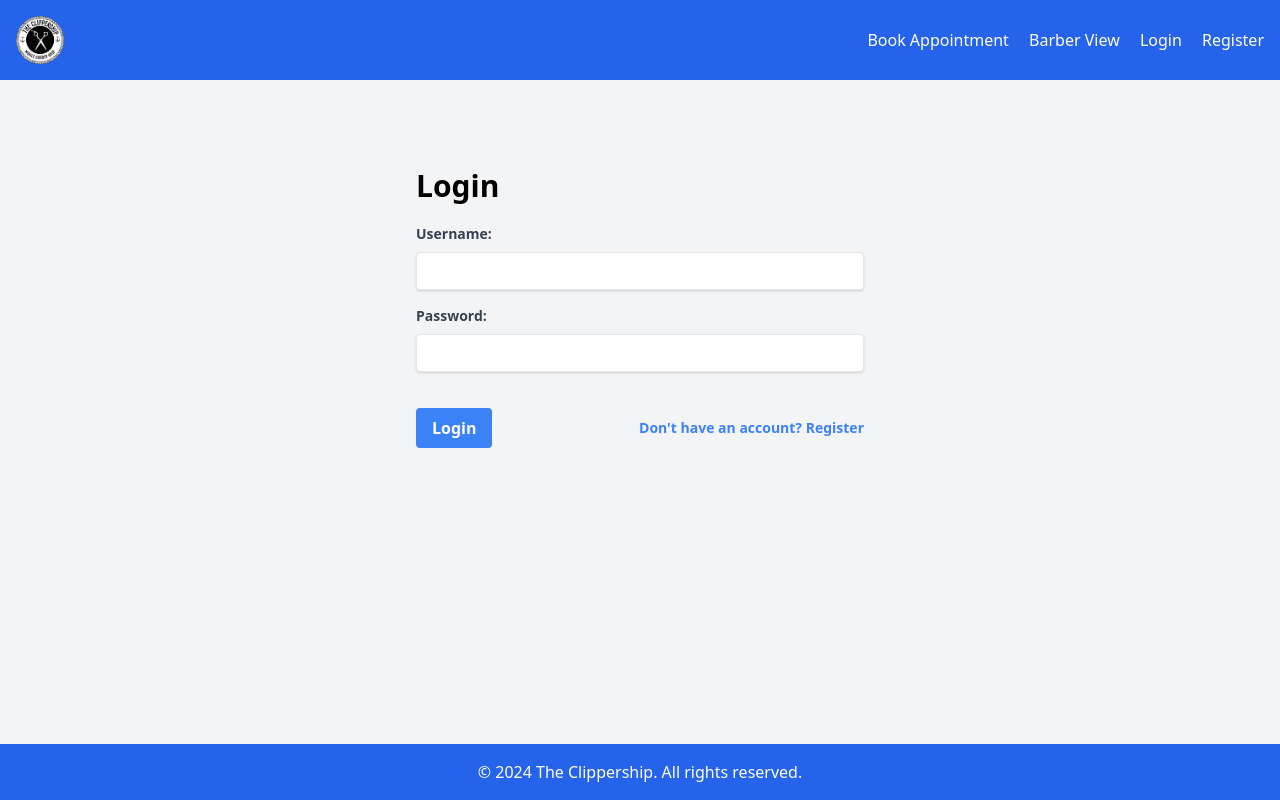
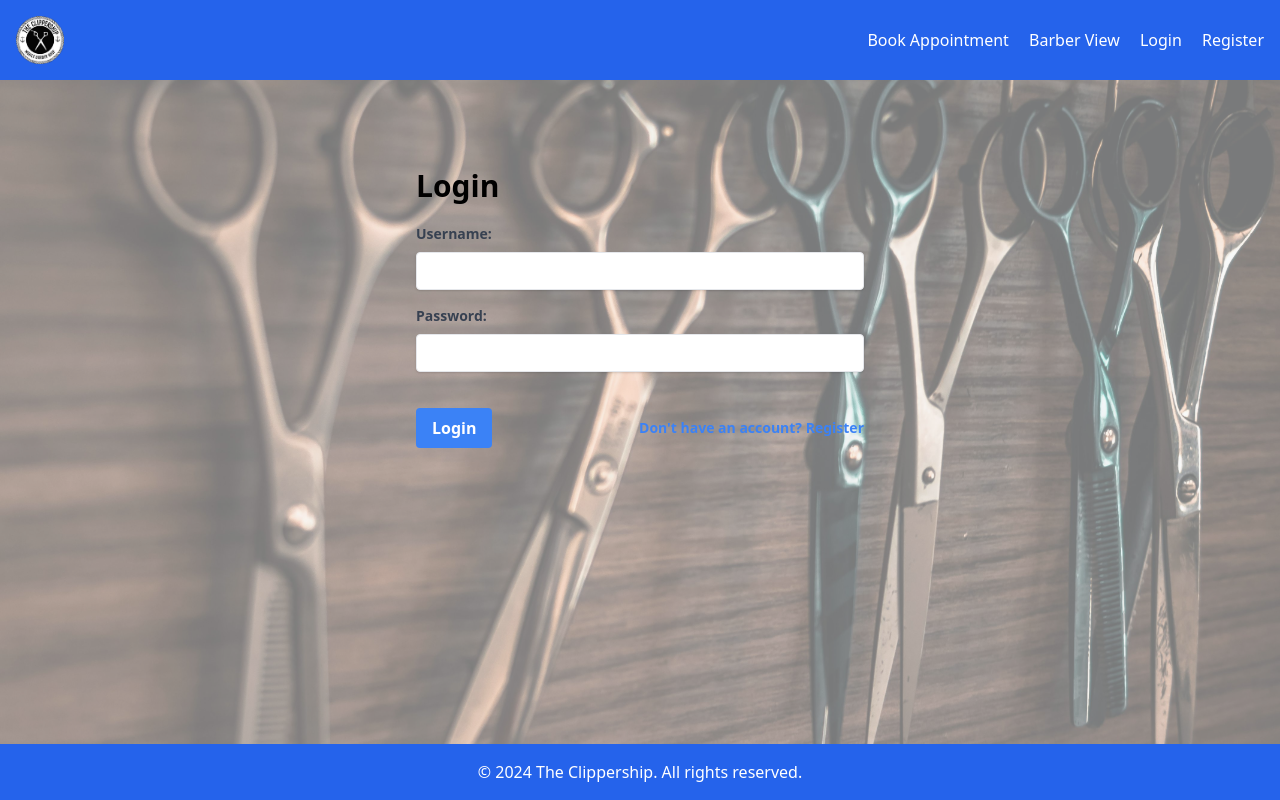
Before and after one commit to apogeeai/barber-route-optimizer, a Flask app: page /login in a window 1280 px wide. Run offline with Flask 3, Linux system fonts and the light colour scheme; some libraries are stand-ins or nearby versions.

```diff
--- a/routes.py
+++ b/routes.py
@@ -39,7 +39,10 @@ def login():
         if user and user.check_password(password):
             login_user(user)
             flash('Logged in successfully')
-            return redirect(url_for('index'))
+            if user.role == 'barber':
+                return redirect(url_for('barber_view'))
+            else:
+                return redirect(url_for('booking'))
         flash('Invalid username or password')
     return render_template('login.html')
 
--- a/static/css/styles.css
+++ b/static/css/styles.css
@@ -31,3 +31,24 @@ main {
 footer {
     margin-top: auto;
 }
+
+body::before {
+    content: "";
+    position: fixed;
+    top: 0;
+    left: 0;
+    width: 100%;
+    height: 100%;
+    z-index: -1;
+    background-image: url('/static/images/pexels-nickoloui-1319460.jpg');
+    background-size: cover;
+    background-position: center;
+    background-repeat: no-repeat;
+    opacity: 0.5;
+}
+
+@media (max-width: 768px) {
+    body::before {
+        background-size: contain;
+    }
+}
```
Also changed, not shown: static/images/pexels-nickoloui-1319460.jpg (added).
